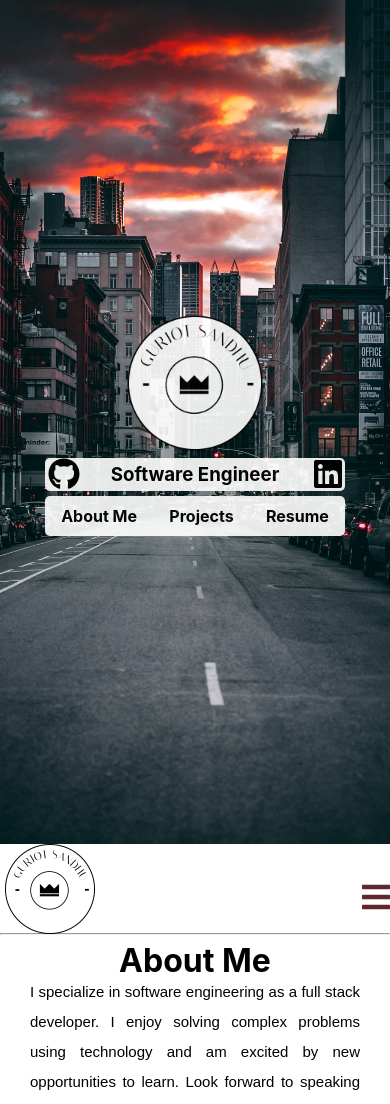
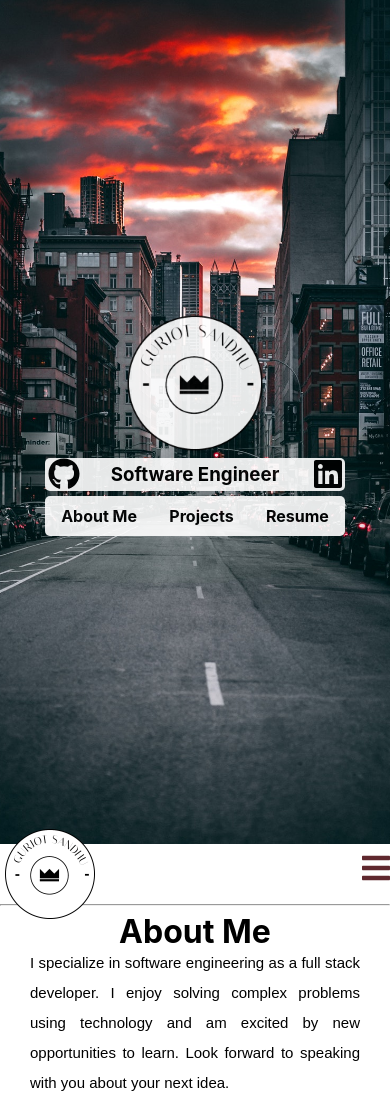
Before and after one commit to gsandhucando/portfolio, a React (Create React App) app: page / in a window 390 px wide. Shown: the top 1104 px of the page. Built offline with nearby package versions, Linux system fonts and the light colour scheme; a web font is replaced by a local one.

Commit message:
mobile navbar fixed

```diff
--- a/src/App.css
+++ b/src/App.css
@@ -99,14 +99,18 @@ nav {
   margin: 20px 0;
 }
 
+.aboutme-mobile-nav-container {
+
+}
+
 .mobile-hamburger-container {
   display: flex;
   flex-direction: column;
-  justify-content: flex-end;
+  /* justify-content: flex-end; */
   align-items: flex-end;
   width: 100%;
   z-index: 99;
-  margin-top: 17px;
+  margin: -12px 20px 0 0;
 }
 
 .line1 {
--- a/src/components/MobileNavBar.js
+++ b/src/components/MobileNavBar.js
@@ -3,7 +3,7 @@ import { Link } from "react-scroll";
 
 const MobileNavBar = () => {
   return (
-    <div>
+    <div className='aboutme-mobile-nav-container'>
       {/* <img className="aboutme-nav-logo" src="./images/logo.png" alt="logo" /> */}
       <ul className="aboutme-mobile-nav-ul">
         <a
--- a/src/components/Navbar.js
+++ b/src/components/Navbar.js
@@ -41,6 +41,7 @@ const Navbar = () => {
       <img className="aboutme-nav-logo" src="./images/logo.png" alt="logo" />
       {mobile ? (
         <div onClick={mobileNav} className="mobile-hamburger-container">
+          {/* seperate for different effects */}
           {Bars}
           {hamburger ? <MobileNavBar /> : null}
         </div>
```
